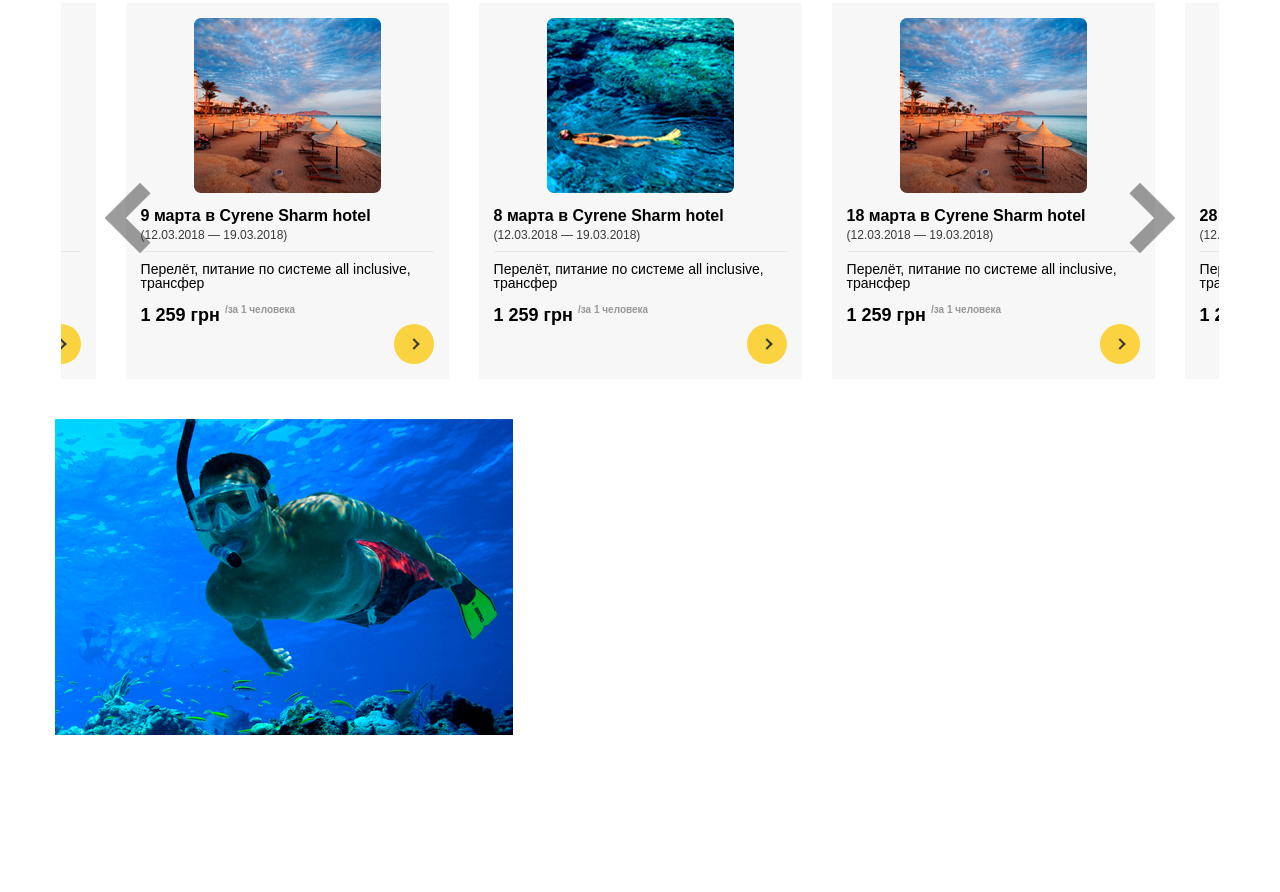
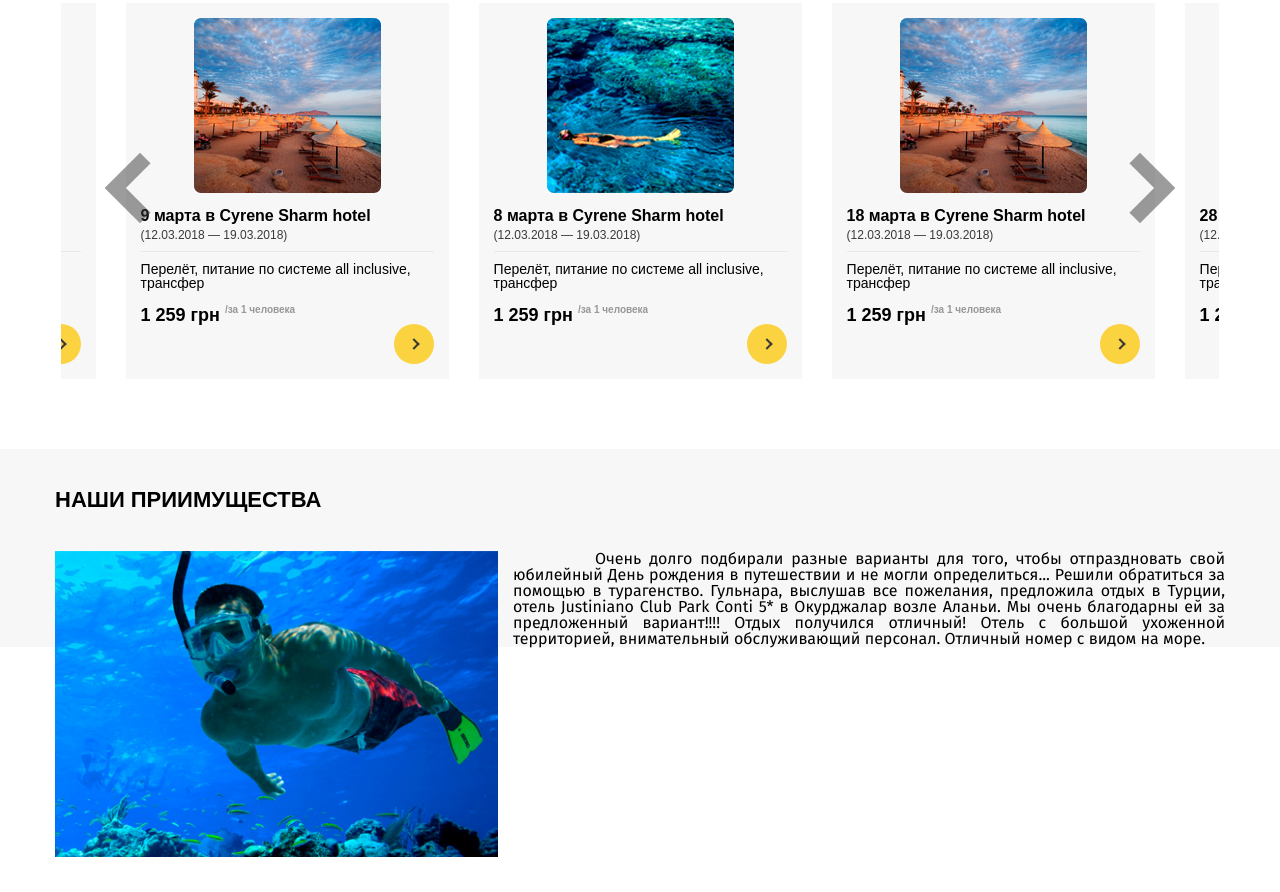
Before and after one commit to uakhponomarev/tourism, a website: page src/html/index.html in a window 1280 px wide. Shown: the part 562-1454 px from the top of the page. Before the commit the page ends 1297 px from the top, so only its background shows below. Drawn offline with nearby package versions, Linux system fonts and the light colour scheme; files whose address does not match are found by name.

Commit message:
+advantages M

```diff
--- a/src/html/index.html
+++ b/src/html/index.html
@@ -164,12 +164,20 @@
 			</section>
 			<section class="advantages">
 				<div class="container">
+					<div class="advantages-header">
+						<h1>наши приимущества</h1>
+					</div>
 					<div class="advantages-wrap">
 						<div class="advantages-img">
 							<img src="../img/advantages.jpg" alt="">
 						</div>
 						<div class="advantages-describe">
-
+							<p>Очень долго подбирали разные варианты для того, чтобы отпраздновать свой юбилейный День
+								рождения в путешествии и не могли определиться... Решили обратиться за помощью в
+								турагенство. Гульнара, выслушав все пожелания, предложила отдых в Турции, отель
+								Justiniano Club Park Conti 5* в Окурджалар возле Аланьи. Мы очень благодарны ей за
+								предложенный вариант!!!! Отдых получился отличный! Отель с большой ухоженной
+								территорией, внимательный обслуживающий персонал. Отличный номер с видом на море. </p>
 						</div>
 					</div>
 				</div>
--- a/src/styles/_advantages.scss
+++ b/src/styles/_advantages.scss
@@ -1,7 +1,37 @@
-.advantages{
+.advantages {
     margin-bottom: 40px;
+    background-color: $primary-bg-clr;
 }
-.advantages-wrap{
-    display: flex;
+
+.advantages-wrap {
+    // display: flex;
+    // flex-direction: column;
+    // justify-content: center;
+    margin-right: -15px;
 
 }
+
+.advantages-header {
+    @extend %ff-arial-bold;
+    text-transform: uppercase;
+    font-size: 22px;
+    padding: 40px 0;
+}
+
+.advantages-img {
+    max-width: $advantages-img-width;
+    margin-bottom: 20px;
+    padding: 0 15px 15px 0;
+
+    float: left;
+
+    img {
+        width: 100%;
+    }
+}
+
+.advantages-describe {
+    text-indent: 7%;
+    padding-right: 15px;
+    text-align: justify;
+}
--- a/src/styles/_tours.scss
+++ b/src/styles/_tours.scss
@@ -1,7 +1,7 @@
 .tours {
     position: relative;
     padding: 0 15px;
-    margin-bottom: 40px;
+    margin-bottom: 70px;
 }
 
 .tours-menu {
@@ -32,7 +32,7 @@
 .tuors-holder .slick-track>div {
     padding: 15px;
     margin: 0 15px;
-    background-color: $bg-tour-clr;
+    background-color: $primary-bg-clr;
 }
 
 .tour-img {
@@ -117,7 +117,7 @@
 .triangle-left {
     position: absolute;
     opacity: 0.5;
-    top: 57%;
+    top: 50%;
     outline: 0;
 
     &:hover {
--- a/src/styles/main.scss
+++ b/src/styles/main.scss
@@ -8,6 +8,8 @@
 @import 'header_top';
 @import 'header_bottom';
 @import 'tours';
+@import 'advantages';
+@import 'footer';
 
 
 
--- a/src/styles/service/_vars.scss
+++ b/src/styles/service/_vars.scss
@@ -5,13 +5,14 @@ $white:#ffffff;
 $primary-btn-clr:#fbd341;
 $primary-text-clr:#f3f3f3;
 $secondary-text-clr:#3a3a3a;
+$primary-bg-clr:#f8f7f7;
 $primary-border-radius:10px;
 $primary-border-clr: #6a6a6a;
 $primary-transition-duration:.3s;
 
 //background colors
 $bg-offer-clr:#004c84;
-$bg-tour-clr:#f8f7f7;
+
 //responsible size
 $sm:480px;
 $md:762px;
@@ -30,3 +31,6 @@ $tour-img-width:187px;
 $tri-size:50px;
 $tri-clr:$secondary-text-clr;
 $tri-weight:15px;
+
+//advantages
+$advantages-img-width:458px;
```
Also changed, not shown: dist/css/main.css, dist/html/index.html, src/styles/_footer.scss (added).
